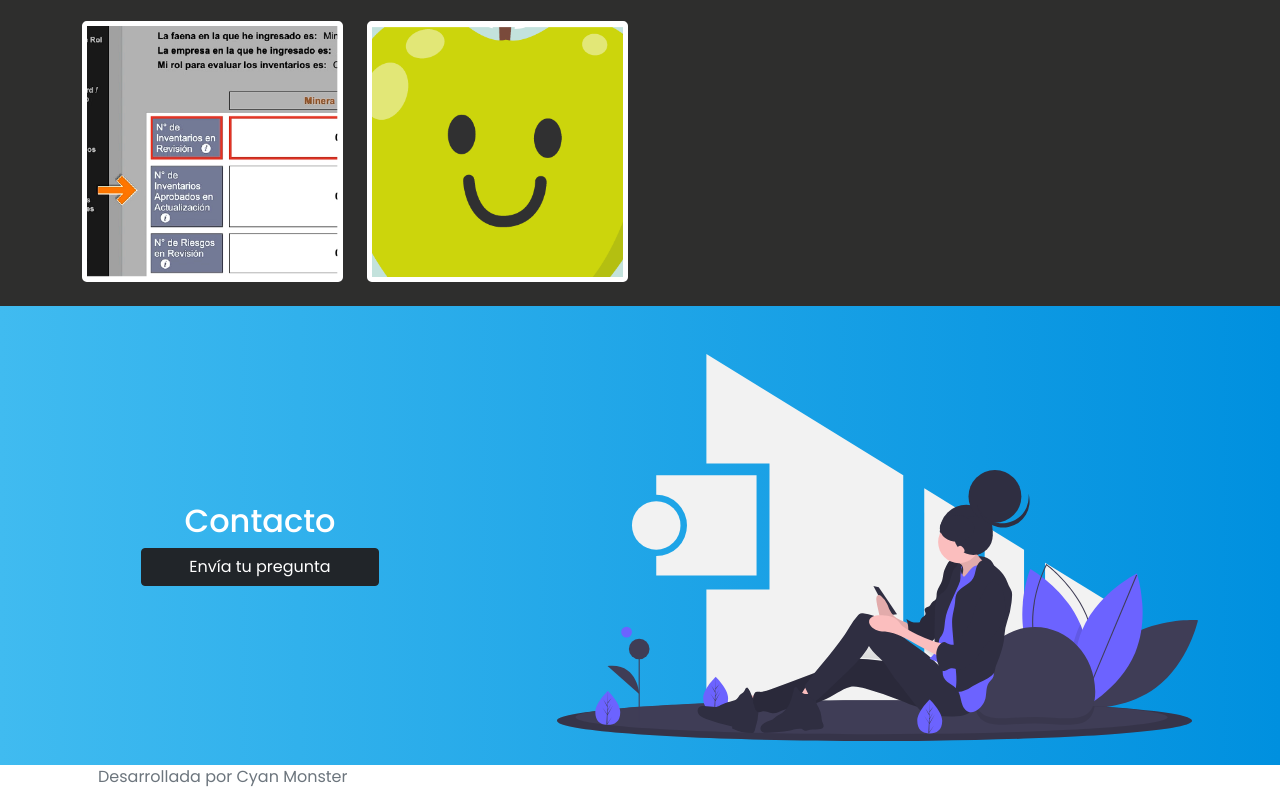
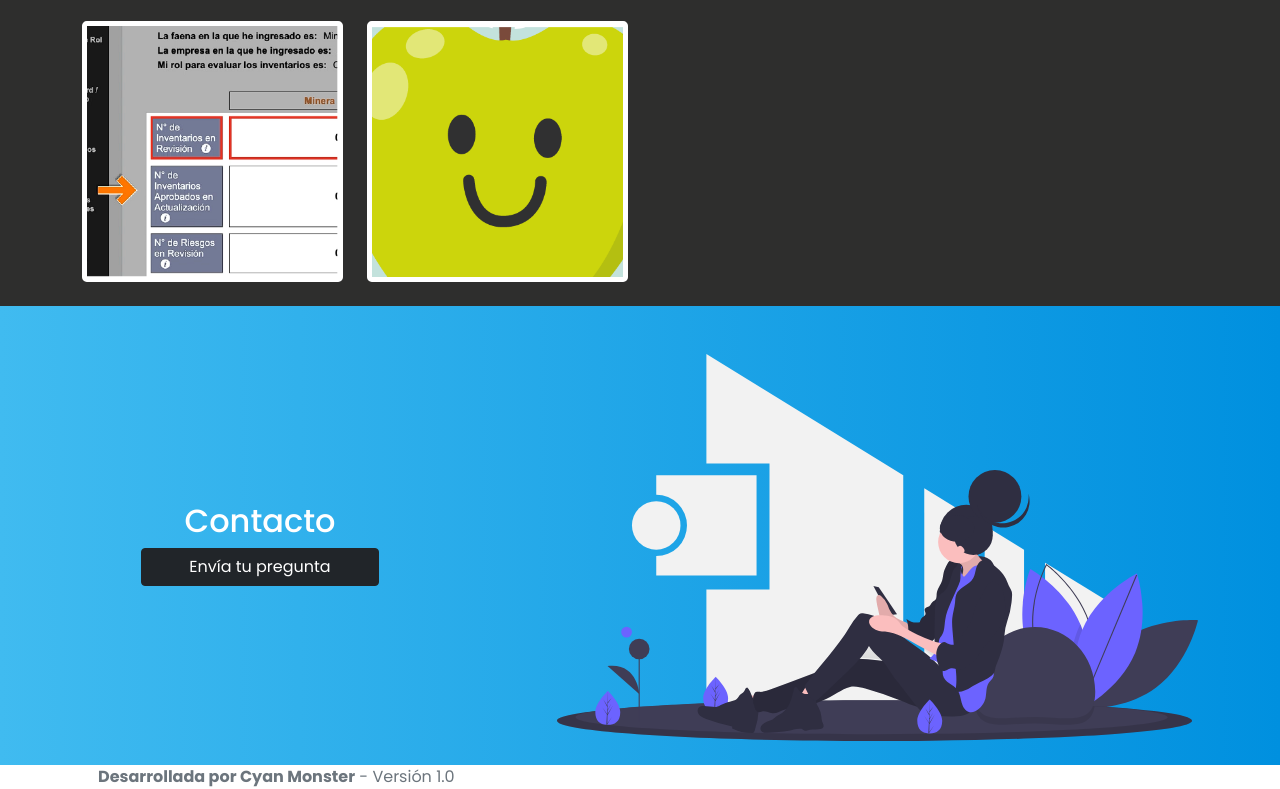
Before and after one commit to Ksurikto/CyanMonster, a plain HTML site: page index.html in a window 1280 px wide. Shown: the part 2446-3235 px from the top of the page. Drawn offline with nearby package versions, Linux system fonts and the light colour scheme.

Commit message:
Version 1.0 new

```diff
--- a/index.html
+++ b/index.html
@@ -212,7 +212,7 @@
 
      <footer class="footer" id="footer">
          <div class="container">
-            <span class="text-muted m-3">Desarrollada por Cyan Monster</span>
+            <span class="text-muted m-3"> <b>Desarrollada por Cyan Monster</b>  - Versión  1.0 </span>
          </div>
 
      </footer>
```
Also changed, not shown: 1 other file.
